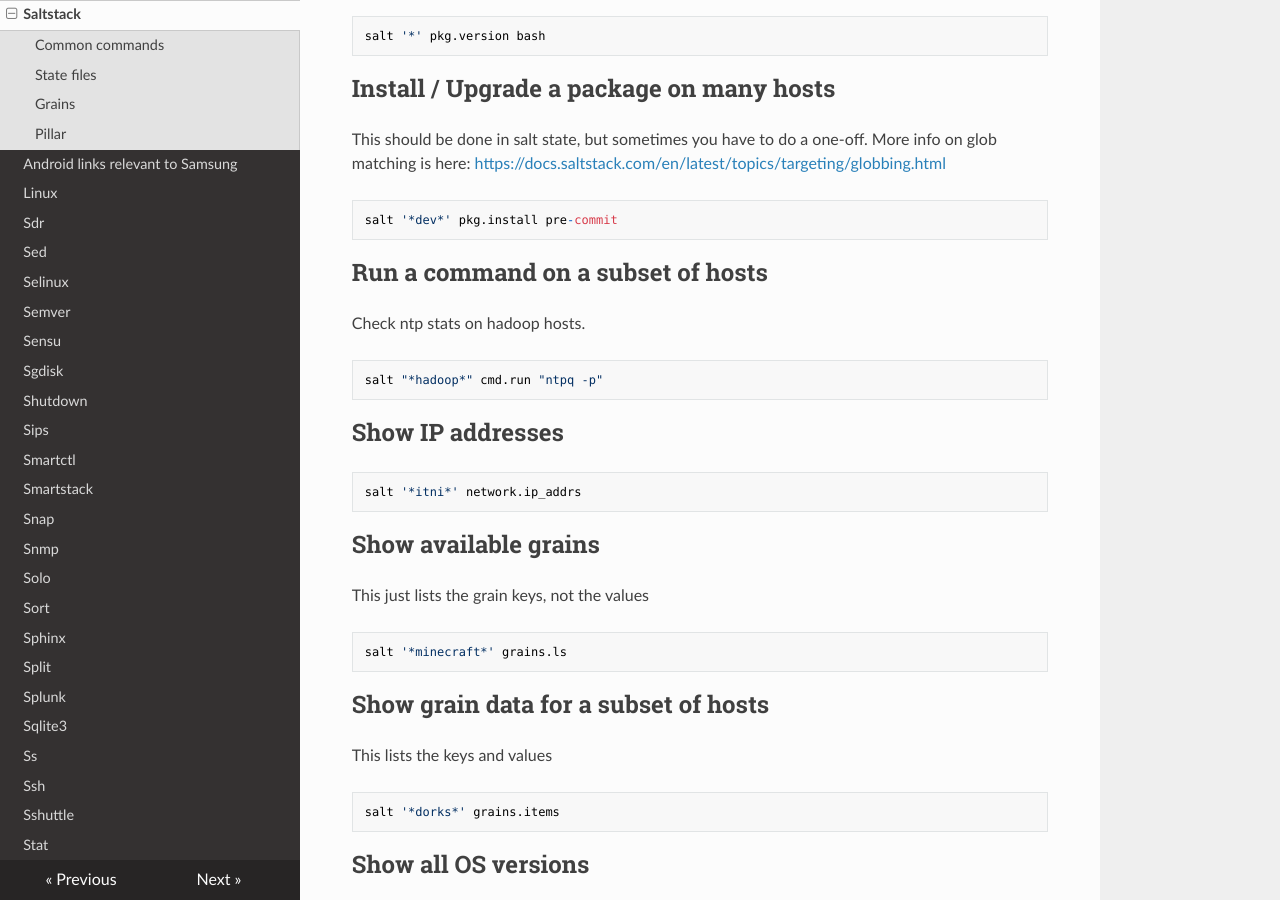
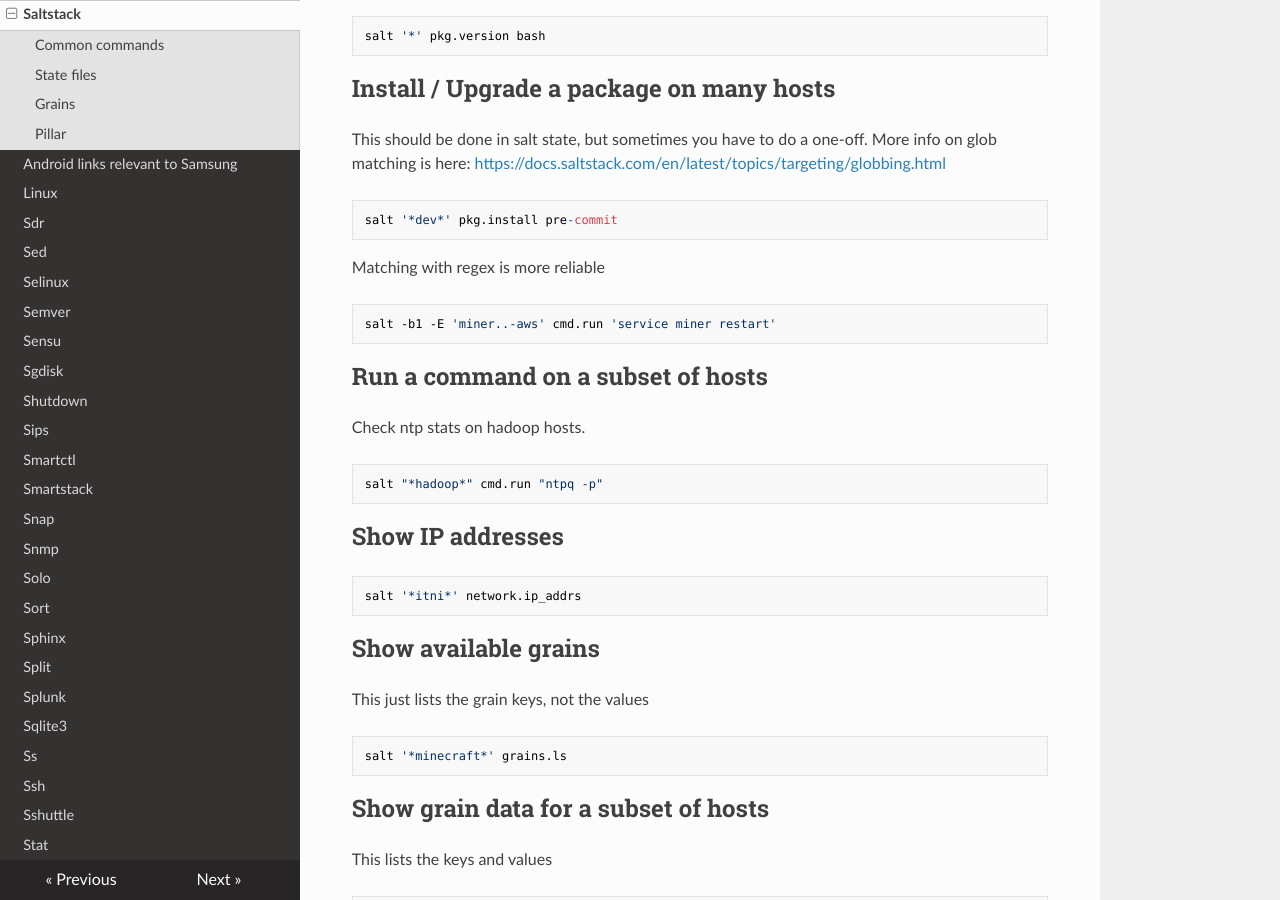
Before and after one commit to lando-cal/tech-notes, an MkDocs documentation site: the page built from docs/saltstack.md, in a window 1280 px wide and 900 px high, scrolled down 2450 px. Built offline with MkDocs 1.6.1, drawn with Linux system fonts in a browser that asks for light colours; nearby versions of some CDN libraries.

Commit message:
Add regex matching example

````diff
--- a/docs/saltstack.md
+++ b/docs/saltstack.md
@@ -110,6 +110,12 @@ This should be done in salt state, but sometimes you have to do a one-off. More
 salt '*dev*' pkg.install pre-commit
 ```
 
+Matching with regex is more reliable
+
+```
+salt -b1 -E 'miner..-aws' cmd.run 'service miner restart'
+```
+
 ## Run a command on a subset of hosts
 
 Check ntp stats on hadoop hosts.
````
